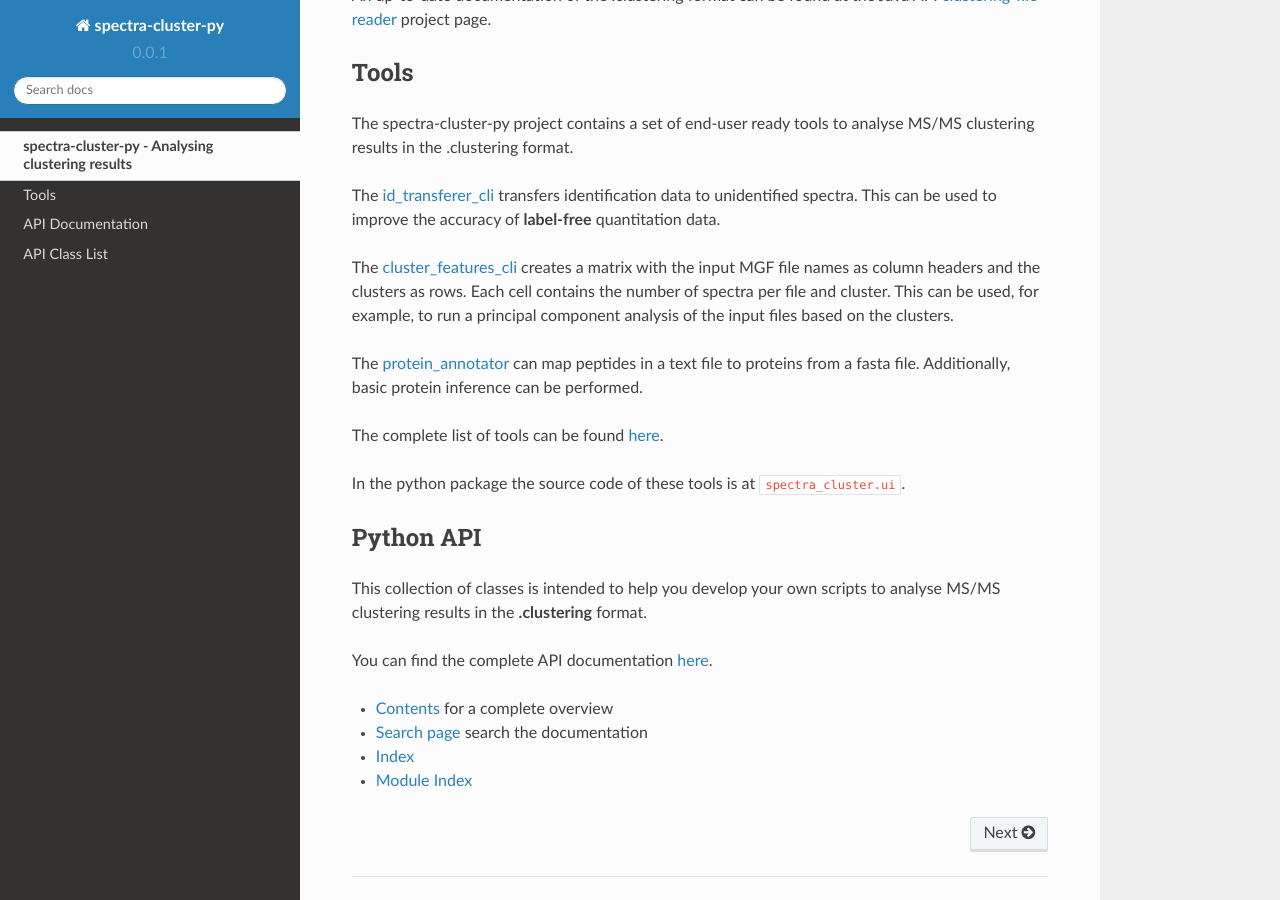
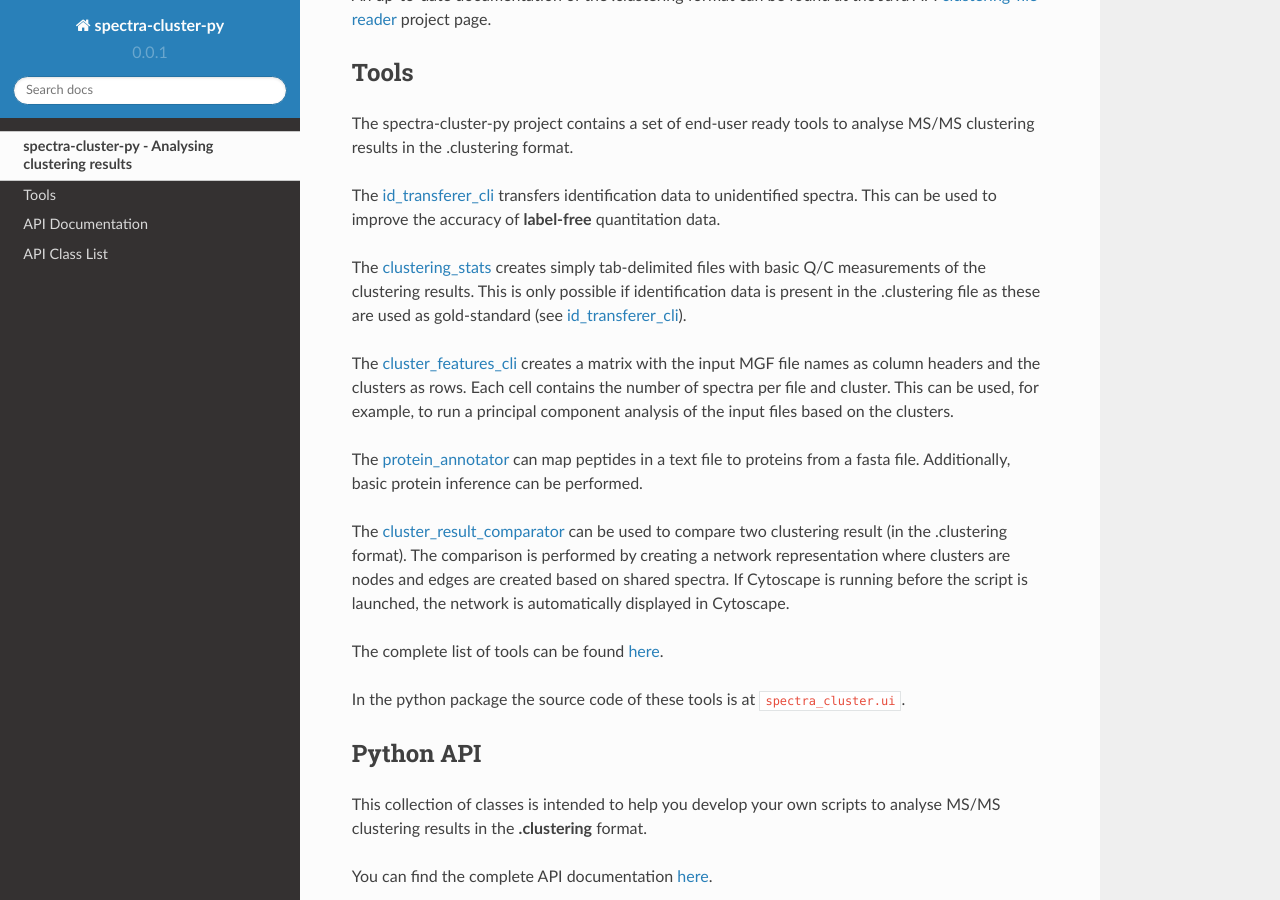
Before and after one commit to spectra-cluster/spectra-cluster-py, a Sphinx documentation site: the page built from docs/source/index.rst, in a window 1280 px wide and 900 px high, scrolled down 624 px. Built offline with Sphinx 7.4.7 and the Read the Docs theme 2.0.0, drawn with Linux system fonts in a browser that asks for light colours.

Commit message:
Added the cluster_result_comparator tool.

```diff
--- a/docs/source/index.rst
+++ b/docs/source/index.rst
@@ -52,6 +52,12 @@ transfers identification data to
 unidentified spectra. This can be used to improve
 the accuracy of **label-free** quantitation data.
 
+The :doc:`clustering_stats <tools/clustering_stats>` creates
+simply tab-delimited files with basic Q/C measurements of the
+clustering results. This is only possible if identification data
+is present in the .clustering file as these are used as gold-standard
+(see :doc:`id_transferer_cli <tools/id_transferer_cli>`).
+
 The :doc:`cluster_features_cli <tools/cluster_features_cli>`
 creates a matrix with the input MGF file names as column
 headers and the clusters as rows. Each cell contains the number
@@ -62,6 +68,12 @@ on the clusters.
 The :doc:`protein_annotator <tools/protein_annotator>` can map
 peptides in a text file to proteins from a fasta file. Additionally,
 basic protein inference can be performed.
+
+The :doc:`cluster_result_comparator <tools/cluster_result_comparator>` can be
+used to compare two clustering result (in the .clustering format). The comparison
+is performed by creating a network representation where clusters are nodes and edges
+are created based on shared spectra. If Cytoscape is running before the script
+is launched, the network is automatically displayed in Cytoscape.
 
 The complete list of tools can be found
 :doc:`here <tools/index>`.
--- /dev/null
+++ b/docs/source/tools/cluster_result_comparator.rst
@@ -0,0 +1,5 @@
+#########################
+cluster_result_comparator
+#########################
+
+.. automodule:: spectra_cluster.ui.cluster_result_comparator
--- a/docs/source/tools/index.rst
+++ b/docs/source/tools/index.rst
@@ -17,3 +17,4 @@ tools to process .clustering files.
    cluster_features_cli
    protein_annotator
    unique_fasta_extractor
+   cluster_result_comparator
--- a/requirements.txt
+++ b/requirements.txt
@@ -5,3 +5,5 @@ numpy
 lxml
 pandas
 maspy
+networkx
+py2cytoscape
```
Also changed, not shown: 2 other files.
